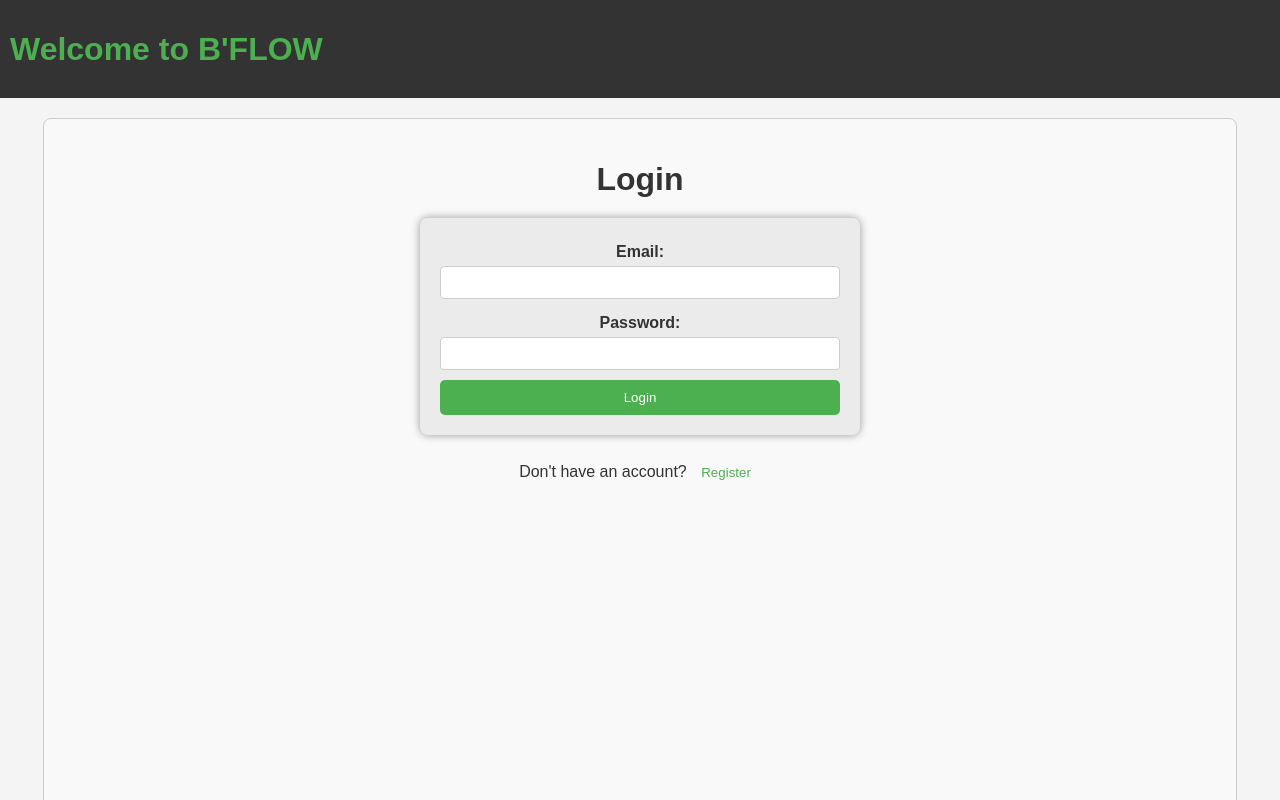
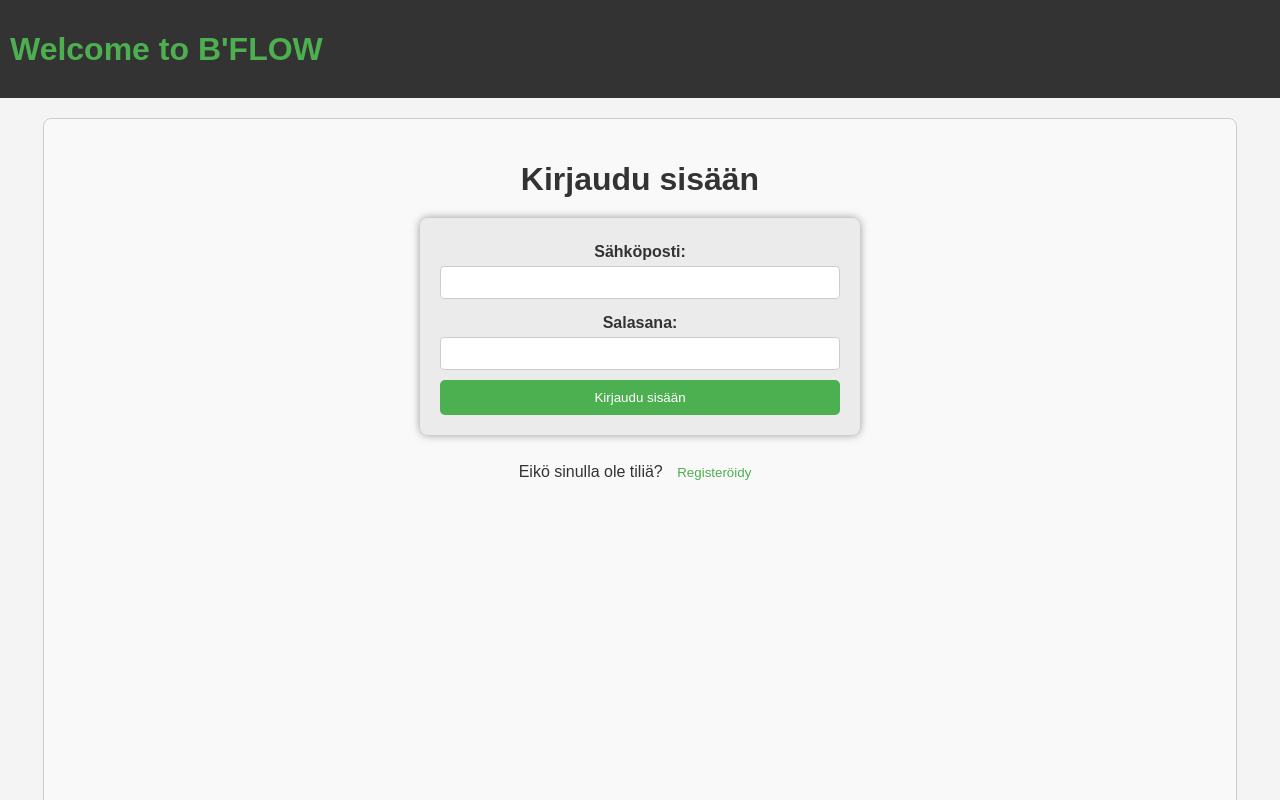
Before and after one commit to bflow-production/bflow, a React (Create React App) app in the folder client/: page / in a window 1280 px wide. Shown: the top 800 px of the page. Built offline with nearby package versions, Linux system fonts and the light colour scheme.

Commit message:
Log in and Register SUOMEKSI

```diff
--- a/client/src/App.css
+++ b/client/src/App.css
@@ -53,9 +53,9 @@ body {
   flex-direction: row;
   flex: 1;
   overflow: hidden;
+  z-index: 1000;
 
 }
-
 .sidebar-toggle {
   background-color: #4CAF50;
   color: white;
@@ -63,9 +63,11 @@ body {
   border: none;
   cursor: pointer;
   padding-right: 20px;
+
 }
 
 .nav {
+  position: fixed;
   display: flex;
   flex-direction: column;
   align-items: stretch;
@@ -74,11 +76,14 @@ body {
   background-color: #f9f9f9;
   overflow: hidden;
   transition: width 0.3s ease;
+  z-index: 2000;
+  box-shadow: 2px 0 5px rgba(0, 0, 0, 0.2);
+  height: 100vh;
 }
 
 .nav.open {
+  width: 250px;
   padding: 15px;
-  width: 250px; /* Adjust this value to control the width of the sidebar */
 }
 
 .nav button {
--- a/client/src/login.js
+++ b/client/src/login.js
@@ -34,37 +34,34 @@ const Login = ({setAuthView, setUserData, setActiveView}) => {
   };
 
 
-
-
-
   return (
     <>
     <header className="header">
       <h1 className="headerTitle">Welcome to B'FLOW</h1>
     </header>
     <div className="login">
-      <h1>Login</h1>
+      <h1>Kirjaudu sisään</h1>
       {error && <p className="error">{error}</p>}
       <form onSubmit={handleLogin}>
-        <label>Email:</label>
+        <label>Sähköposti:</label>
         <input
           type="email"
           value={email}
           onChange={(e) => setEmail(e.target.value)}
           required
         />
-        <label>Password:</label>
+        <label>Salasana:</label>
         <input
           type="password"
           value={password}
           onChange={(e) => setPassword(e.target.value)}
           required
         />
-        <button type="submit">Login</button>
+        <button type="submit">Kirjaudu sisään</button>
       </form>
       <p className="notRegistered">
-        Don't have an account?{" "}
-        <button onClick={() => setAuthView("register")}>Register</button>
+      Eikö sinulla ole tiliä?{" "}
+        <button onClick={() => setAuthView("register")}>Registeröidy</button>
       </p>
     </div>
   </>
--- a/client/src/register.js
+++ b/client/src/register.js
@@ -55,7 +55,7 @@ function Register({ setAuthView }) {
         <h1 className="headerTitle">Welcome to B'FLOW</h1>
       </header>
       <div className="register">
-        <h1>Register</h1>
+        <h1>Registeröidy</h1>
 
         {error && <p className="error">{error}</p>}
         {success && (
@@ -64,31 +64,31 @@ function Register({ setAuthView }) {
           </p>
         )}
         <form onSubmit={handleSubmit}>
-          <label>Role:</label>
+          <label>Rooli:</label>
           <div className="role-buttons">
             <button
               type="button"
               className={formData.role === "player" ? "active" : ""}
               onClick={() => handleRoleChange("player")}
             >
-              Player
+              Pelaaja
             </button>
             <button
               type="button"
               className={formData.role === "parent" ? "active" : ""}
               onClick={() => handleRoleChange("parent")}
             >
-              Parent
+              Vanhempi
             </button>
             <button
               type="button"
               className={formData.role === "coach" ? "active" : ""}
               onClick={() => handleRoleChange("coach")}
             >
-              Coach
+              Valmentaja
             </button>
           </div>
-          <label>Username:</label>
+          <label>Käyttäjänimi:</label>
           <input
             type="text"
             name="username"
@@ -96,7 +96,7 @@ function Register({ setAuthView }) {
             onChange={handleChange}
             required
           />
-          <label>Email:</label>
+          <label>Sähköposti:</label>
           <input
             type="email"
             name="email"
@@ -104,7 +104,7 @@ function Register({ setAuthView }) {
             onChange={handleChange}
             required
           />
-          <label>Password:</label>
+          <label>Salasana:</label>
           <input
             type="password"
             name="password"
@@ -112,7 +112,7 @@ function Register({ setAuthView }) {
             onChange={handleChange}
             required
           />
-          <label>Name:</label>
+          <label>Nimi:</label>
           <input
             type="text"
             name="name"
@@ -120,7 +120,7 @@ function Register({ setAuthView }) {
             onChange={handleChange}
             required
           />
-          <label>Birth Year:</label>
+          <label>Syntymävuosi:</label>
           <input
             type="number"
             name="birthYear"
@@ -128,7 +128,7 @@ function Register({ setAuthView }) {
             onChange={handleChange}
             required
           />
-          <label>Country:</label>
+          <label>Maa:</label>
           <input
             type="text"
             name="country"
@@ -136,12 +136,12 @@ function Register({ setAuthView }) {
             onChange={handleChange}
             required
           />
-          <button type="submit">Register</button>
+          <button type="submit">Registeröidy</button>
         </form>
 
         <p className="notRegistered">
-          Already have an account?{" "}
-          <button onClick={() => setAuthView("login")}>Login</button>
+           Onko sinulla jo tili?{" "}
+          <button onClick={() => setAuthView("login")}>Kirjaudu sisään</button>
         </p>
       </div>
     </>
```
